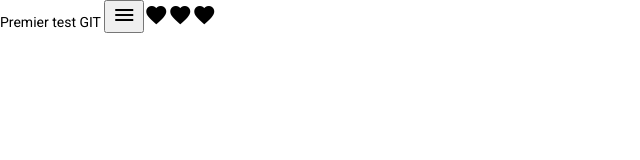
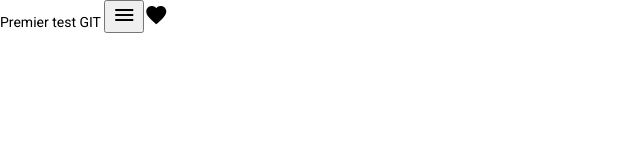
Before and after one commit to Dudu40/Angular, an Angular app: page / in a window 1280 px wide. Shown: the top 160 px of the page, without its empty margins (0-640 px from the left). Built offline with nearby package versions, Linux system fonts and the light colour scheme.

Commit message:
Quentin push

```diff
--- a/src/app/app.component.html
+++ b/src/app/app.component.html
@@ -1,6 +1,3 @@
 Premier test GIT
 <button mat-icon-button><mat-icon>menu</mat-icon></button>
 <mat-icon>favorite</mat-icon>
-
-<mat-icon>favorite</mat-icon>
-<mat-icon>favorite</mat-icon>
```
